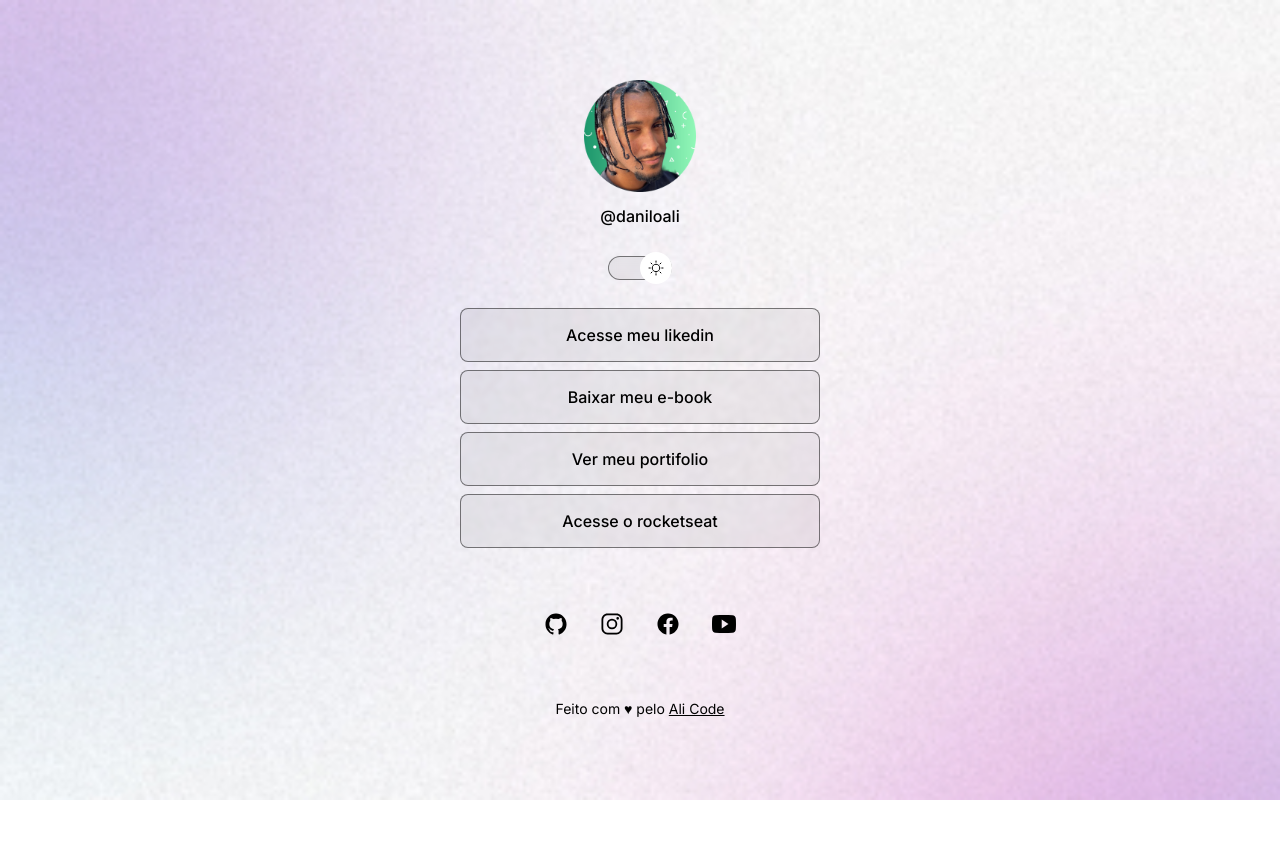
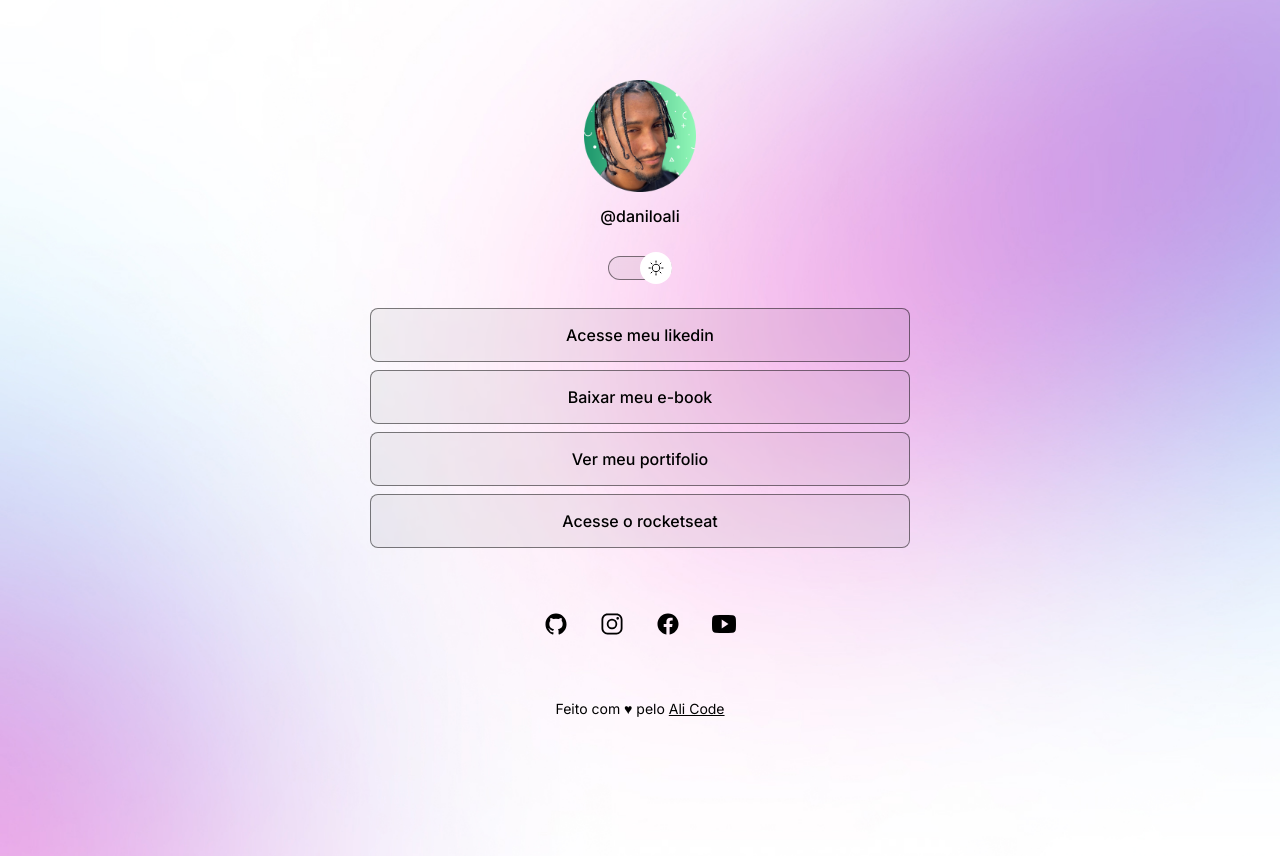
Before and after one commit to DanAliCode/projeto-redirecionador, a plain HTML site: page index.html in a window 1280 px wide. Both pictures are taken after a click on the element 640 px from the left and 267 px from the top of the page. Before the commit the page ends 800 px from the top, so only its background shows below. Drawn offline with nearby package versions, Linux system fonts and the light colour scheme.

Commit message:
add readme

```diff
--- a/index.html
+++ b/index.html
@@ -1,5 +1,5 @@
 <!DOCTYPE html>
-<html lang="pt-br" class="">
+<html lang="pt-br">
   <head>
     <link rel="preconnect" href="https://fonts.googleapis.com" />
     <link rel="preconnect" href="https://fonts.gstatic.com" crossorigin />
--- a/script.js
+++ b/script.js
@@ -6,11 +6,11 @@ function toggleMode() {
   const img = document.querySelector("#profile img")
 
   // substituir a imagem
-  if(html.classList.contains('light')) {
+  if(html.classList.contains("light")) {
     // se tiver light mode adicionar a imagem light
-    img.setAttribute('src', './assents/avatar-light.png')
+    img.setAttribute("src", "./assents/avatar-light.png")
   } else {
     // se tiver sem light mode, manter a imagem normal
-    img.setAttribute('src', './assents/avatar.png')
+    img.setAttribute("src", "./assents/avatar.png")
   }
 }
--- a/style.css
+++ b/style.css
@@ -8,9 +8,9 @@
   --text-color: white;
   --bg-url: url(./assents/bg-mobile.jpg);
   --stoke-color: rgba(255, 255, 255, 0.5);
-  --surface-color: rgba(255, 255, 255, 0.10);
+  --surface-color: rgba(255, 255, 255, 0.05);
   --surface-color-hover: rgba(0, 0, 0, 0.02);
-  --highlight-color: rgba(255,255,255,0.02);
+  --highlight-color: rgba(255,255,255,0.2);
   --switch-bg-url: url(./assents/moon-stars.svg);
 }
 
@@ -26,6 +26,7 @@
 
 body {
   background: var(--bg-url) no-repeat top center/cover;
+  height: 100vh;
 }
 
 body * {
@@ -34,8 +35,10 @@ body * {
 }
 
 #container {
-  width: 360px;
+  width: 100%;
+  max-width: 588px;
   margin: 56px auto 0px auto;
+  padding: 0 24px;
   /* aprimoramento
   width: 588px;
   flex-direction: column;
@@ -75,18 +78,22 @@ body * {
   border-radius: 50%;
 
   position: absolute;
-
-  z-index: 1;
   top: 50%;
   right: 0;
+  z-index: 1;
   transform: translateY(-50%);
+
+  animation: slide-back 0.2s;
 
 }
 
 .light #switch button {
-  right: 0;
-  left: initial;
+animation: slide in 0.2s forwards;
 
+}
+
+#switch button:hover {
+  outline: 8px solid var(--highlight-color);
 }
 #switch span {
   display: block;
@@ -164,3 +171,32 @@ footer {
   font-size: 14px;
 
 }
+
+/* media queries */
+@media (min-width: 700px) {
+  :root {
+    --bg-url: url(./assents/bg-desktop.jpg);
+  }
+  .light {
+    --bg-url:url(./assents/bg-desktop-light.jpg);
+  }
+}
+
+/* animation */
+@keyframes slide-in {
+  from {
+    left: 0;
+  }
+  to {
+    left: 50%;
+  }
+}
+
+@keyframes slide-back {
+  from {
+    left: 50%;
+  }
+  to {
+    left: 0;
+  }
+}
```
Also changed, not shown: .github/preview.jpg (added), assents/bg-desktop-light.jpg (added), assents/bg-desktop.jpg (added), assents/preview.jpg (added), 1 other file.
